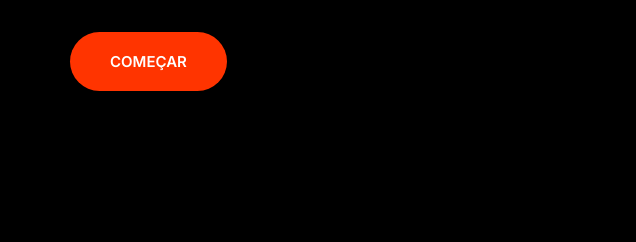
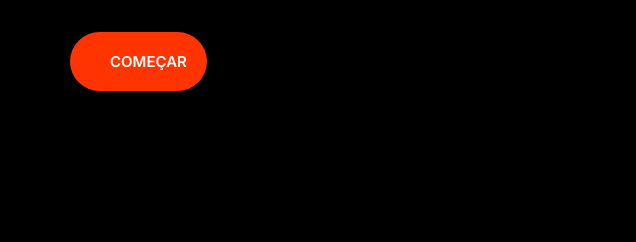
Before and after one commit to helenapedro/Expertise, a website built with Parcel: page index.html in a window 1280 px wide. Shown: the part 338-580 px from the top of the page, 0-636 px from the left. Built offline with nearby package versions, Linux system fonts and the light colour scheme.

Commit message:
new commit

```diff
--- a/css/styles.css
+++ b/css/styles.css
@@ -280,7 +280,7 @@ a {
 
   .btn--stretched {
     padding-left: 4rem;
-    padding-right: 4rem;
+    padding-right: 2rem;
   }
 }
 
```
